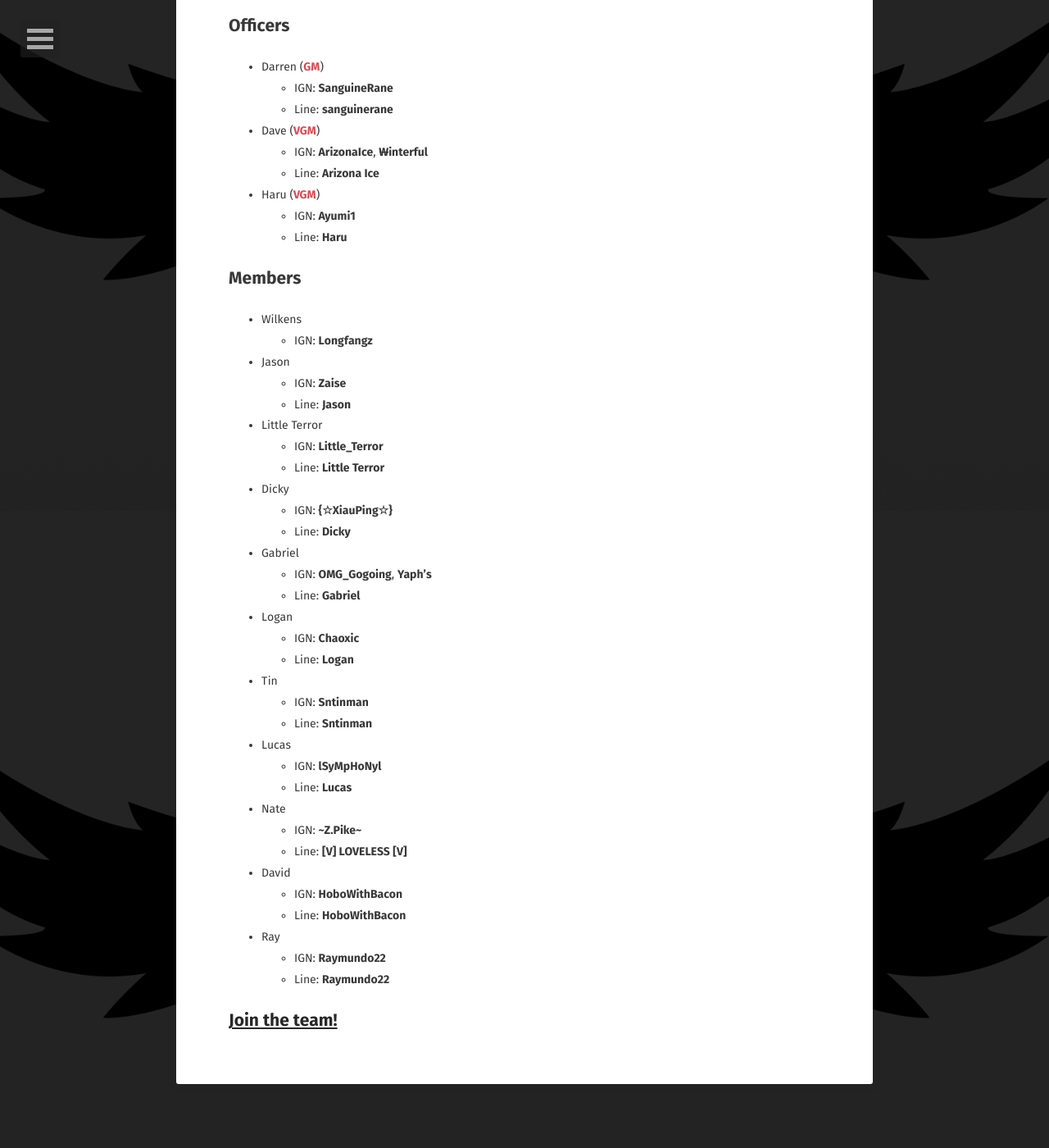
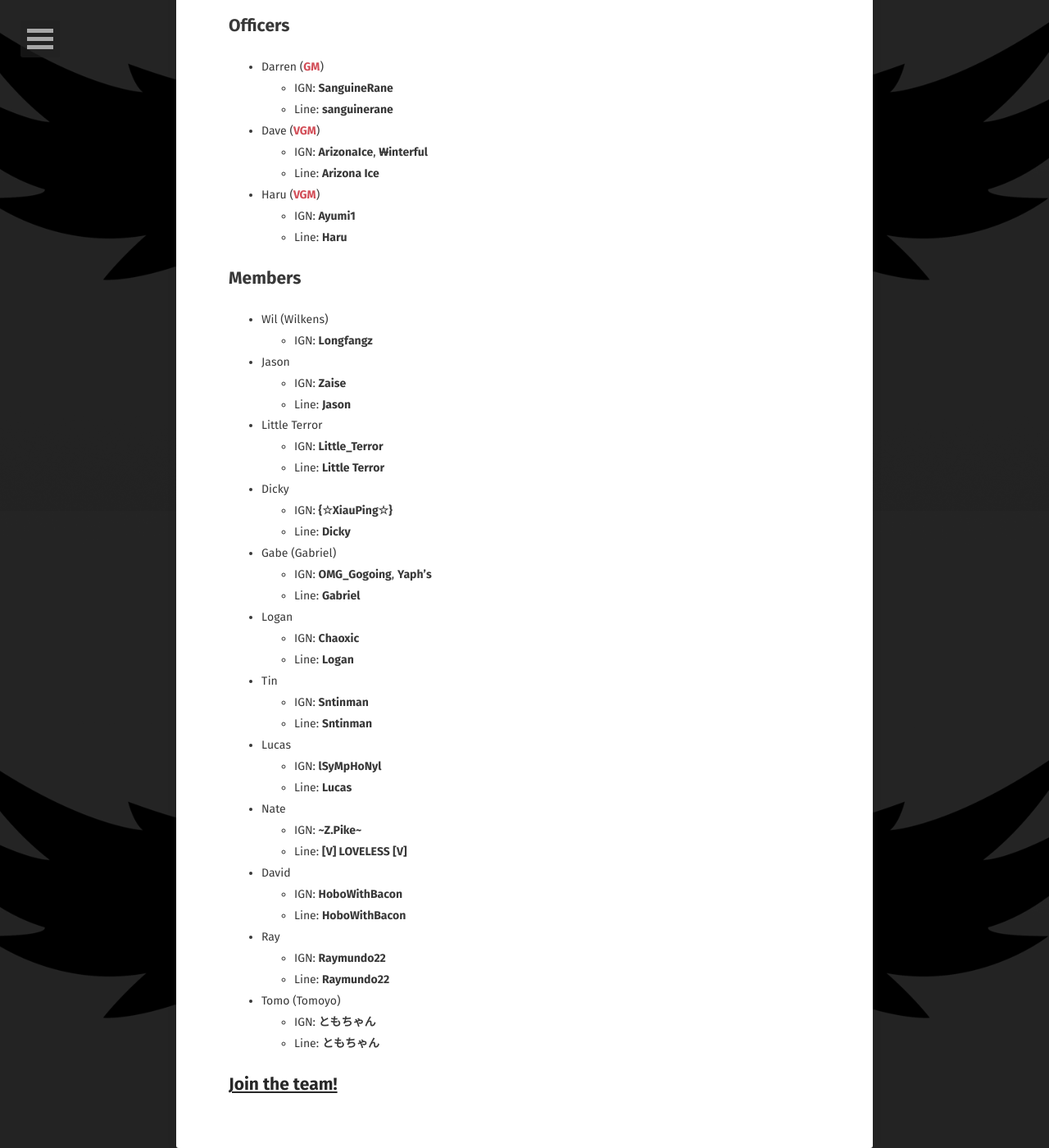
Before and after one commit to davk28/brokenluck.github.io, a Jekyll site: the page built from members/index.md, in a window 1280 px wide and 1400 px high, scrolled down 277 px. Shown: the whole window at 82% size. Built offline with Jekyll 4.4.1, drawn with Linux system fonts in a browser that asks for light colours; some web fonts are replaced; before the commit the page ends 1599 px from its top, so only the background shows below that.

Commit message:
Add Tomo to /members.

```diff
--- a/members/index.md
+++ b/members/index.md
@@ -19,7 +19,7 @@ comments: false
 
 ## Members
 
-* Wilkens
+* Wil (Wilkens)
   * IGN: <b>Longfangz</b>
 * Jason
   * IGN: <b>Zaise</b>
@@ -30,7 +30,7 @@ comments: false
 * Dicky
   * IGN: <b>{☆XiauPing☆}</b>
   * Line: <b>Dicky</b>
-* Gabriel
+* Gabe (Gabriel)
   * IGN: <b>OMG_Gogoing</b>, <b>Yaph's</b>
   * Line: <b>Gabriel</b>
 * Logan
@@ -51,5 +51,8 @@ comments: false
 * Ray
   * IGN: <b>Raymundo22</b>
   * Line: <b>Raymundo22</b>
+* Tomo (Tomoyo)
+  * IGN: <b>ともちゃん</b>
+  * Line: <b>ともちゃん</b>
 
 ## <a href="/about#join">Join the team!</a>
```
